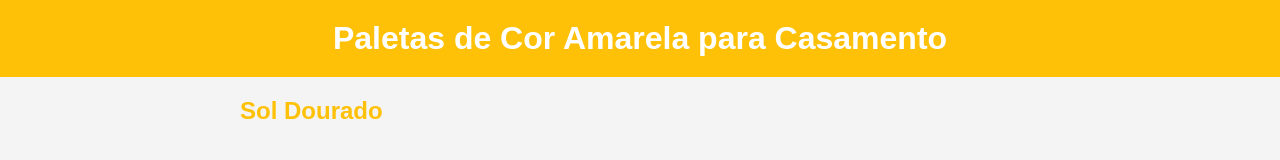
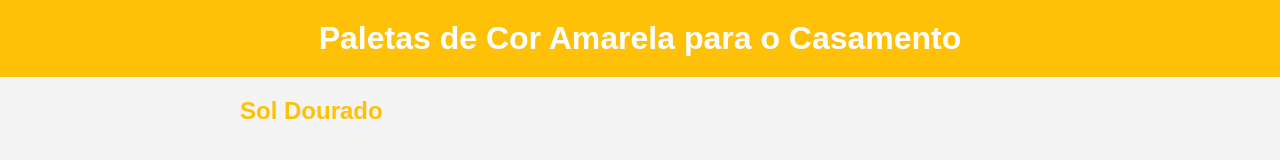
Before and after one commit to danidabaixada/Paleta-de-cores, a plain HTML site: page index.html in a window 1280 px wide. Shown: the top 160 px of the page. Drawn offline with Linux system fonts and the light colour scheme.

Commit message:
corrigindo digitação

```diff
--- a/index.html
+++ b/index.html
@@ -3,12 +3,12 @@
 <head>
     <meta charset="UTF-8">
     <meta name="viewport" content="width=device-width, initial-scale=1.0">
-    <title>Paletas de Cor Amarela para Casamento</title>
+    <title>Paletas de Cor Amarela para o Casamento</title>
     <link rel="stylesheet" href="style.css">
 </head>
 <body>
     <header>
-        <h1>Paletas de Cor Amarela para Casamento</h1>
+        <h1>Paletas de Cor Amarela para o Casamento</h1>
     </header>
     <div class="container">
         <div class="palette">
```
